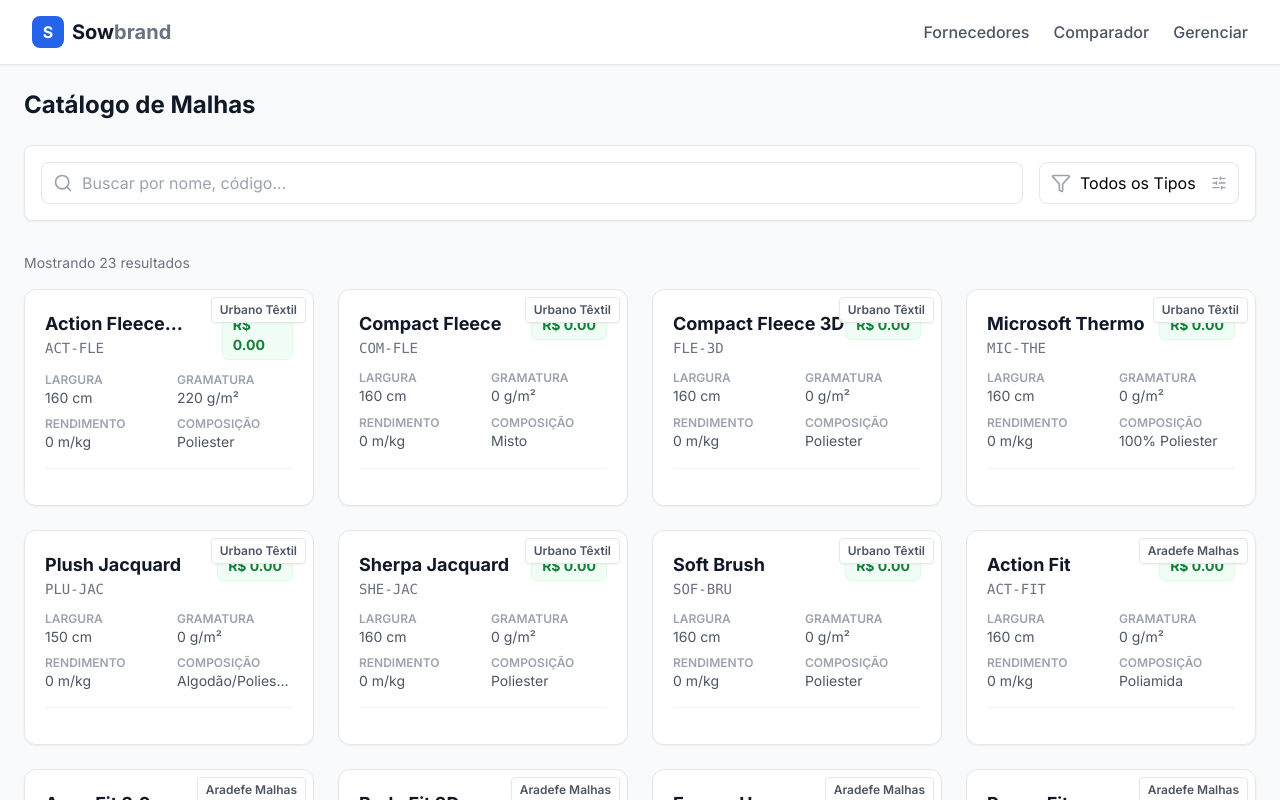
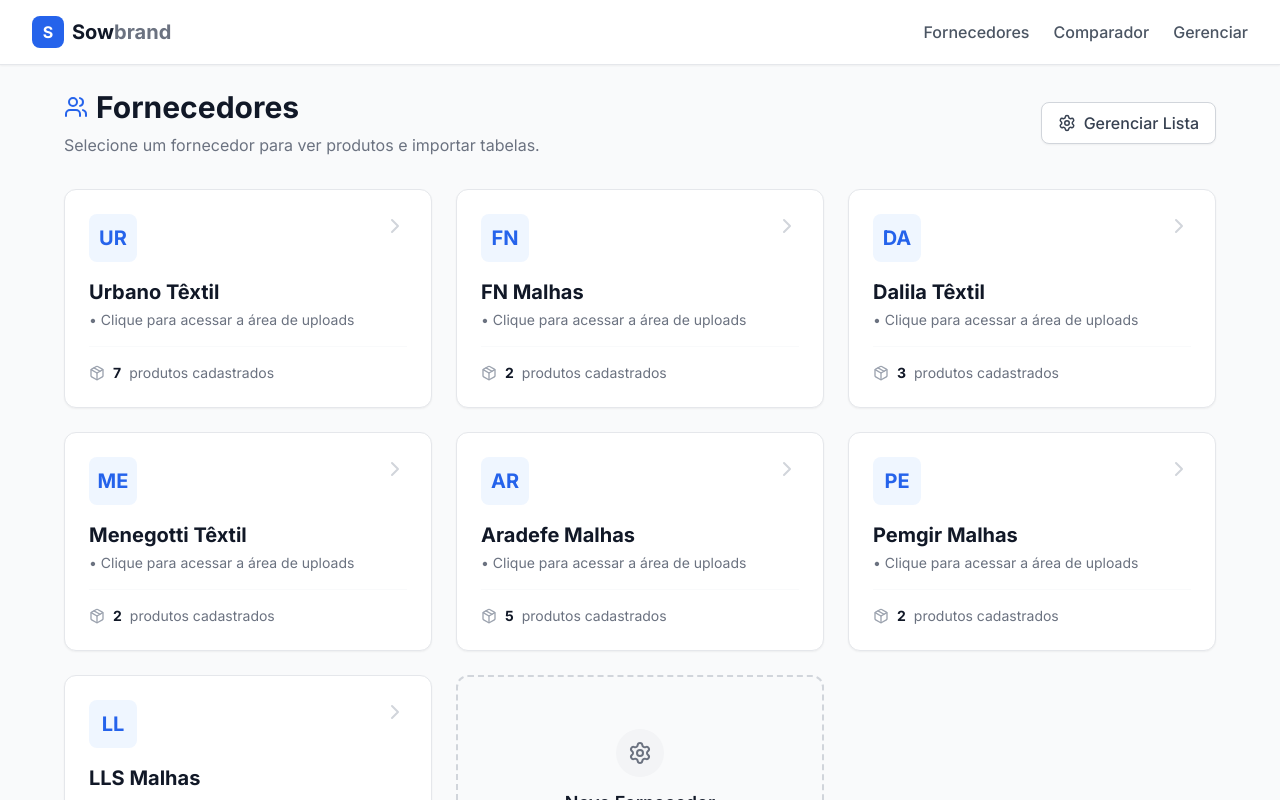
Before and after one commit to sowbrand/stackblitz-starters-izhtpd7q, a Next.js app: page / in a window 1280 px wide. Shown: the top 800 px of the page. Built offline with nearby package versions, Linux system fonts and the light colour scheme.

Commit message:
retorno-aba-fornecedores

```diff
--- a/app/page.tsx
+++ b/app/page.tsx
@@ -1,88 +1,92 @@
 'use client';
 
-import React, { useState } from 'react';
-// Caminhos ajustados para voltar uma pasta (../) até a raiz
-import { MESH_TYPES } from '../lib/constants';
-import { FabricCard } from '../components/FabricCard';
-import { Search, Filter, SlidersHorizontal } from 'lucide-react';
+import React from 'react';
 import Link from 'next/link';
-// Caminho ajustado para a pasta context que está dentro de app
+// Caminho relativo para garantir que funcione
 import { useSupplierContext } from './context/SupplierContext';
+import { Building2, ChevronRight, Package, Settings, Users } from 'lucide-react';
 
 export default function Home() {
-  const { meshes, suppliers } = useSupplierContext();
+  const { suppliers, meshes } = useSupplierContext();
 
-  const [searchTerm, setSearchTerm] = useState('');
-  const [selectedType, setSelectedType] = useState('');
-
-  const filteredMeshes = meshes.filter(mesh => {
-    const matchesSearch = mesh.name.toLowerCase().includes(searchTerm.toLowerCase()) ||
-                          mesh.code.toLowerCase().includes(searchTerm.toLowerCase());
-    const matchesType = selectedType ? mesh.name.toLowerCase().includes(selectedType.toLowerCase()) : true;
-
-    return matchesSearch && matchesType;
-  });
-
-  const getSupplierName = (id: string) => {
-    return suppliers.find(s => String(s.id) === String(id))?.name || 'Fornecedor Desconhecido';
+  // Função auxiliar para mostrar quantos produtos cada fornecedor tem
+  const getMeshCount = (supplierId: string) => {
+    return meshes.filter(m => String(m.supplierId) === String(supplierId)).length;
   };
 
   return (
-    <main className="min-h-screen bg-gray-50 p-6 flex flex-col">
-      <div className="max-w-7xl mx-auto flex-grow w-full">
-        <h1 className="text-2xl font-bold text-gray-900 mb-6">Catálogo de Malhas</h1>
+    <main className="min-h-screen bg-gray-50 p-6">
+      <div className="max-w-6xl mx-auto">
+        {/* Cabeçalho da Aba 1 */}
+        <div className="flex flex-col md:flex-row justify-between items-center mb-8 gap-4">
+          <div>
+            <h1 className="text-3xl font-bold text-gray-900 flex items-center gap-2">
+              <Users className="text-blue-600" />
+              Fornecedores
+            </h1>
+            <p className="text-gray-500 mt-2">Selecione um fornecedor para ver produtos e importar tabelas.</p>
+          </div>
 
-        {/* Filtros */}
-        <div className="bg-white p-4 rounded-lg shadow-sm border border-gray-200 mb-8 flex flex-col md:flex-row gap-4">
-            <div className="relative flex-grow">
-              <Search className="absolute left-3 top-1/2 transform -translate-y-1/2 text-gray-400" size={20} />
-              <input
-                type="text"
-                placeholder="Buscar por nome, código..."
-                className="w-full pl-10 pr-4 py-2 border rounded-lg outline-none focus:ring-2 focus:ring-blue-500"
-                value={searchTerm}
-                onChange={(e) => setSearchTerm(e.target.value)}
-              />
-            </div>
-            <div className="relative min-w-[200px]">
-              <Filter className="absolute left-3 top-1/2 transform -translate-y-1/2 text-gray-400" size={20} />
-              <select
-                className="w-full pl-10 pr-8 py-2 border rounded-lg appearance-none bg-white outline-none focus:ring-2 focus:ring-blue-500"
-                value={selectedType}
-                onChange={(e) => setSelectedType(e.target.value)}
-              >
-                <option value="">Todos os Tipos</option>
-                {MESH_TYPES.map(type => <option key={type} value={type}>{type}</option>)}
-              </select>
-              <SlidersHorizontal className="absolute right-3 top-1/2 transform -translate-y-1/2 text-gray-400 pointer-events-none" size={16} />
-            </div>
+          {/* Botão de Atalho para a Aba 3 (Gerenciar) */}
+          <Link
+            href="/manage"
+            className="flex items-center gap-2 text-gray-700 bg-white border border-gray-300 px-4 py-2 rounded-lg hover:bg-gray-50 hover:text-blue-600 font-medium transition-colors shadow-sm"
+          >
+            <Settings size={18} />
+            Gerenciar Lista
+          </Link>
         </div>
 
-        {/* Grid */}
-        <div className="mb-4 text-sm text-gray-500">Mostrando {filteredMeshes.length} resultados</div>
+        {/* Grid de Fornecedores */}
+        <div className="grid grid-cols-1 md:grid-cols-2 lg:grid-cols-3 gap-6">
+          {suppliers.map((supplier) => (
+            <Link
+              key={supplier.id}
+              href={`/suppliers/${supplier.id}`}
+              className="group block h-full"
+            >
+              <div className="bg-white rounded-xl p-6 shadow-sm border border-gray-200 hover:border-blue-500 hover:shadow-md transition-all h-full flex flex-col justify-between cursor-pointer relative overflow-hidden">
+                {/* Detalhe visual de hover */}
+                <div className="absolute top-0 left-0 w-1 h-full bg-blue-500 transform -translate-x-1 transition-transform group-hover:translate-x-0"></div>
 
-        {filteredMeshes.length > 0 ? (
-          <div className="grid grid-cols-1 sm:grid-cols-2 lg:grid-cols-3 xl:grid-cols-4 gap-6">
-            {filteredMeshes.map((mesh) => (
-              <div key={mesh.id} className="group relative">
-                <Link href={`/suppliers/${mesh.supplierId}`} className="block h-full">
-                  <FabricCard fabric={mesh} />
-                </Link>
-                <div className="absolute top-2 right-2 bg-white/90 backdrop-blur-sm px-2 py-1 rounded text-xs font-semibold text-gray-600 shadow-sm border">
-                  {getSupplierName(mesh.supplierId)}
+                <div>
+                  <div className="flex justify-between items-start mb-4">
+                    <div className="h-12 w-12 bg-blue-50 text-blue-600 rounded-lg flex items-center justify-center font-bold text-xl group-hover:bg-blue-600 group-hover:text-white transition-colors">
+                      {supplier.name.substring(0, 2).toUpperCase()}
+                    </div>
+                    <ChevronRight className="text-gray-300 group-hover:text-blue-500 transition-colors" />
+                  </div>
+
+                  <h3 className="text-xl font-bold text-gray-900 mb-1 group-hover:text-blue-700 transition-colors">
+                    {supplier.name}
+                  </h3>
+                  <div className="text-sm text-gray-500 mb-4">
+                    {supplier.email || '• Clique para acessar a área de uploads'}
+                  </div>
+                </div>
+
+                <div className="pt-4 border-t border-gray-50 flex items-center gap-2 text-sm text-gray-600">
+                  <Package size={16} className="text-gray-400" />
+                  <span className="font-bold text-gray-900">{getMeshCount(supplier.id)}</span>
+                  <span className="text-gray-500">produtos cadastrados</span>
                 </div>
               </div>
-            ))}
-          </div>
-        ) : (
-          <div className="text-center py-20 text-gray-500">Nenhuma malha encontrada.</div>
-        )}
+            </Link>
+          ))}
+
+          {/* Card Atalho para Adicionar Novo */}
+          <Link
+            href="/manage"
+            className="group block border-2 border-dashed border-gray-300 rounded-xl p-6 flex flex-col items-center justify-center text-center hover:border-blue-400 hover:bg-blue-50 transition-all min-h-[200px]"
+          >
+            <div className="h-12 w-12 bg-gray-100 text-gray-500 rounded-full flex items-center justify-center mb-3 group-hover:scale-110 group-hover:bg-blue-100 group-hover:text-blue-600 transition-all">
+              <Settings size={24} />
+            </div>
+            <h3 className="text-lg font-semibold text-gray-900">Novo Fornecedor</h3>
+            <p className="text-sm text-gray-500 mt-1">Cadastrar parceiro manual</p>
+          </Link>
+        </div>
       </div>
-
-      {/* Rodapé para forçar atualização */}
-      <footer className="mt-12 text-center text-xs text-gray-400 border-t pt-4">
-        <p>Sowbrand System © 2026</p>
-      </footer>
     </main>
   );
 }
```
